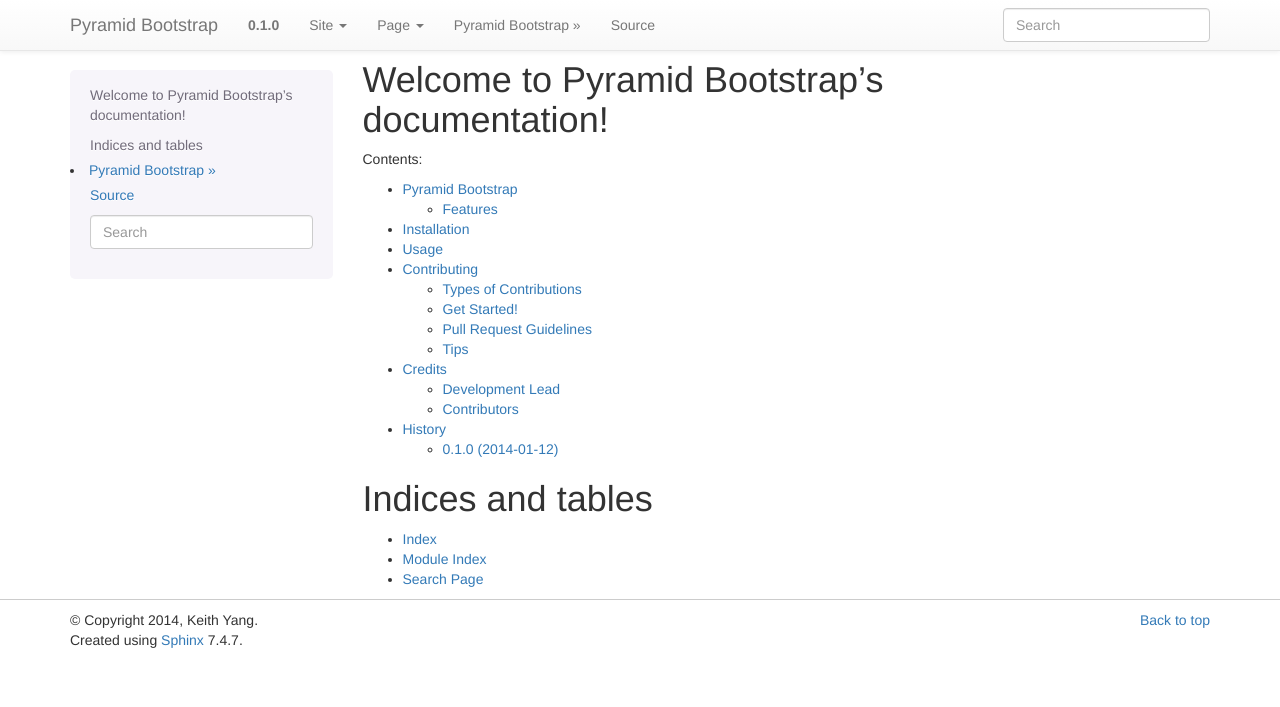
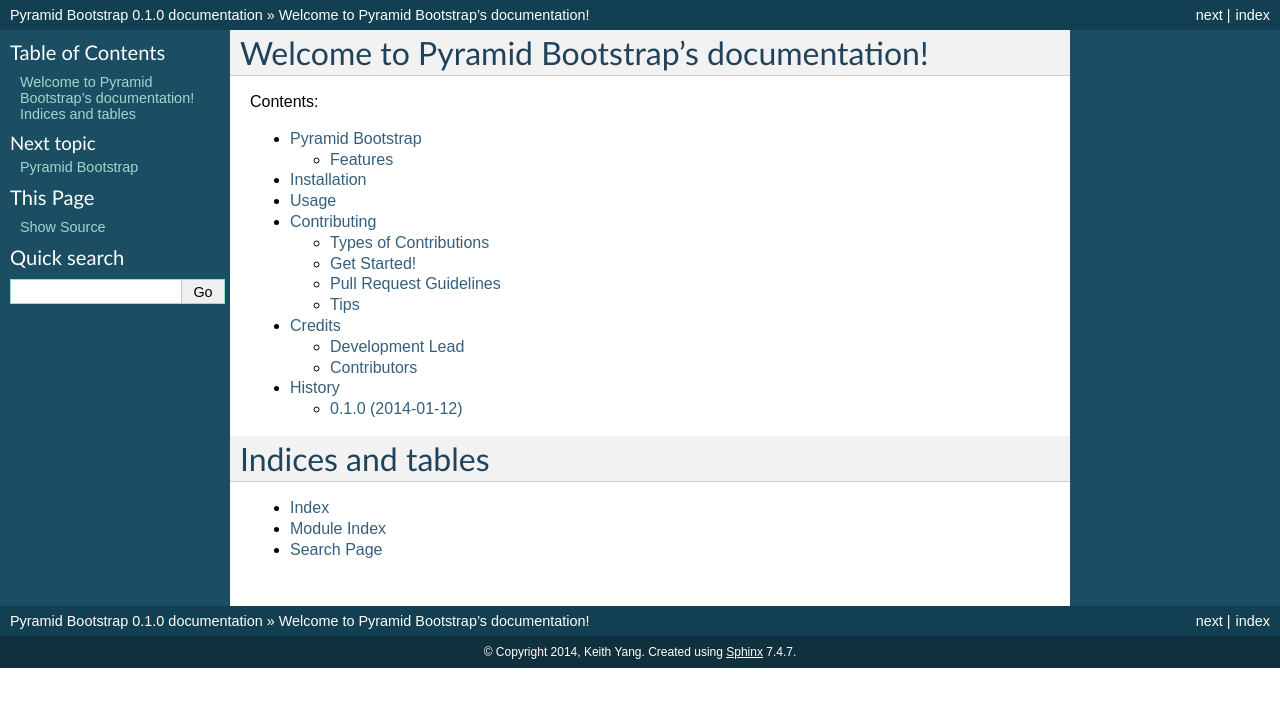
Before and after one commit to ceelian/pyramid_bootstrap, a Sphinx documentation site: the page built from docs/index.rst, in a window 1280 px wide. Shown: the top 707 px of the page. Built offline with Sphinx 7.4.7, drawn with Linux system fonts in a browser that asks for light colours.

Commit message:
Revert "Try use sphinx bootstrap theme"
This reverts commit fed112675eacb0271ee3d467b0c57f097f1b86ed.

```diff
--- a/docs/conf.py
+++ b/docs/conf.py
@@ -13,7 +13,6 @@
 # serve to show the default.
 
 import sys, os
-import sphinx_bootstrap_theme
 
 # If extensions (or modules to document with autodoc) are in another directory,
 # add these directories to sys.path here. If the directory is relative to the
@@ -107,8 +106,7 @@
 
 # The theme to use for HTML and HTML Help pages.  See the documentation for
 # a list of builtin themes.
-#html_theme = 'default'
-html_theme = 'bootstrap'
+html_theme = 'default'
 
 # Theme options are theme-specific and customize the look and feel of a theme
 # further.  For a list of options available for each theme, see the
@@ -117,7 +115,6 @@
 
 # Add any paths that contain custom themes here, relative to this directory.
 #html_theme_path = []
-html_theme_path = sphinx_bootstrap_theme.get_html_theme_path()
 
 # The name for this set of Sphinx documents.  If None, it defaults to
 # "<project> v<release> documentation".
--- a/requirements.txt
+++ b/requirements.txt
@@ -1,4 +1,3 @@
 Pyramid>=1.3
 six>=1.5.2
 pytest>=2.5.1
-sphinx_bootstrap_theme>=0.3.6
```
